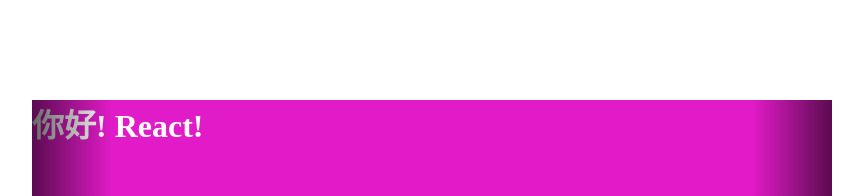
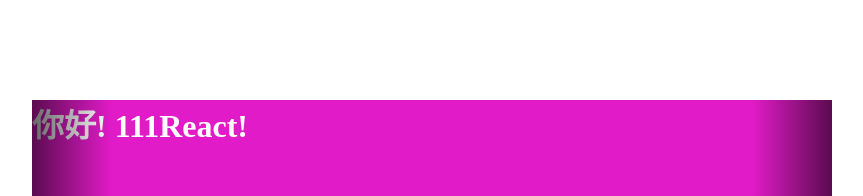
Before and after one commit to lazyFurnace/react-rotation-map, a React app: page / in a window 1280 px wide. Shown: the top 196 px of the page, without its empty margins (208-1071 px from the left). Built offline with nearby package versions, Linux system fonts and the light colour scheme.

Commit message:
热加载

```diff
--- a/src/index.jsx
+++ b/src/index.jsx
@@ -3,11 +3,15 @@
 
 import RotationMap from './component/rotationMap';
 
+if (module.hot) {
+    module.hot.accept();
+}
+
 function App() {
     return (
         <RotationMap>
             <div key="React" className="Rmap React">
-                <h1>你好! React!</h1>
+                <h1>你好! 111React!</h1>
             </div>
             <div key="Vue" className="Rmap Vue">
                 <h1>你好! Vue!</h1>
--- a/webpack.config.js
+++ b/webpack.config.js
@@ -1,4 +1,5 @@
 const path = require('path')
+const webpack = require('webpack');
 const htmlWebpackPlugin = require('html-webpack-plugin')
 //css样式规范检测工具
 const StyleLintPlugin = require('stylelint-webpack-plugin')
@@ -30,6 +31,7 @@
         ]
     },
     plugins: [
+        new webpack.HotModuleReplacementPlugin(),
         new htmlWebpackPlugin({
             filename: 'index.html',
             template: path.join(__dirname, './src/index.html')
@@ -65,6 +67,7 @@
         contentBase: path.join(__dirname, 'dist'),  //启动路径
         host:'localhost',  //域名
         port: 8018,  //端口号
+        hot: true
     },
     mode: 'development',
     devtool: ''
```
